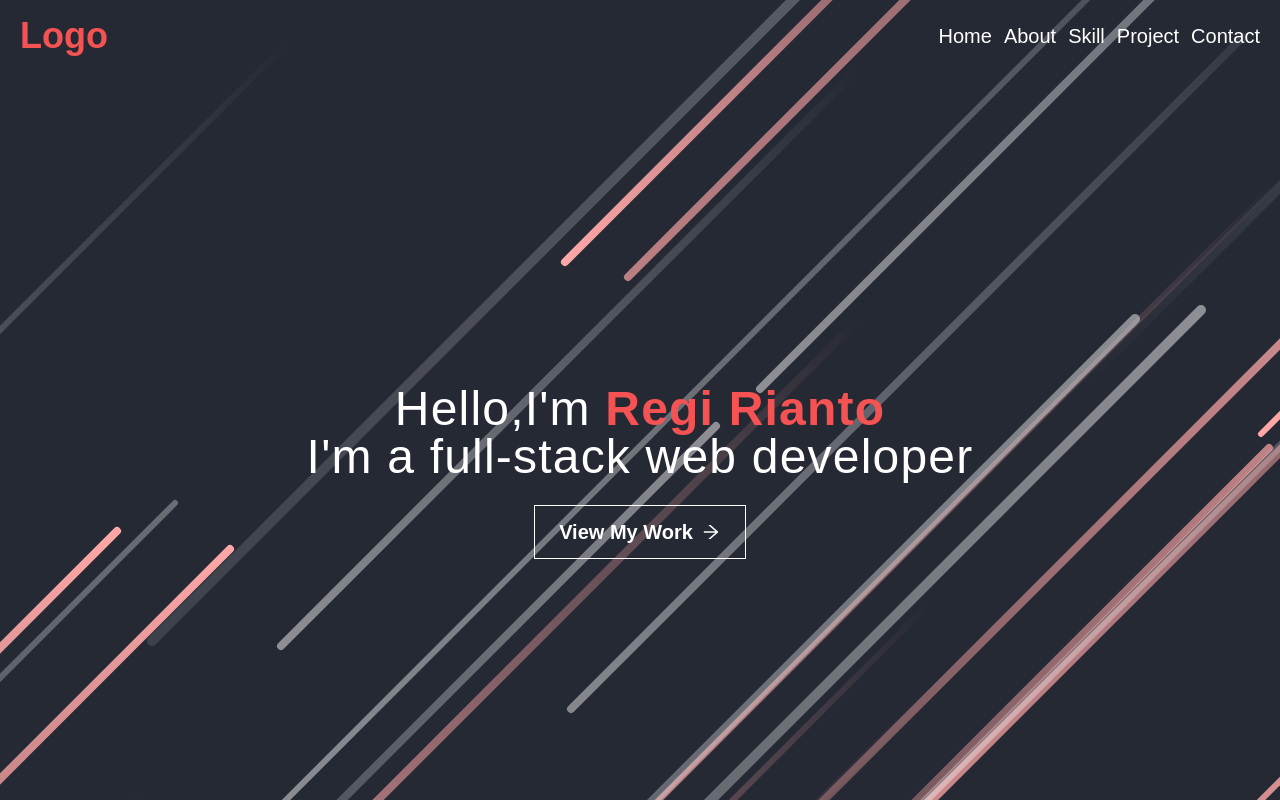
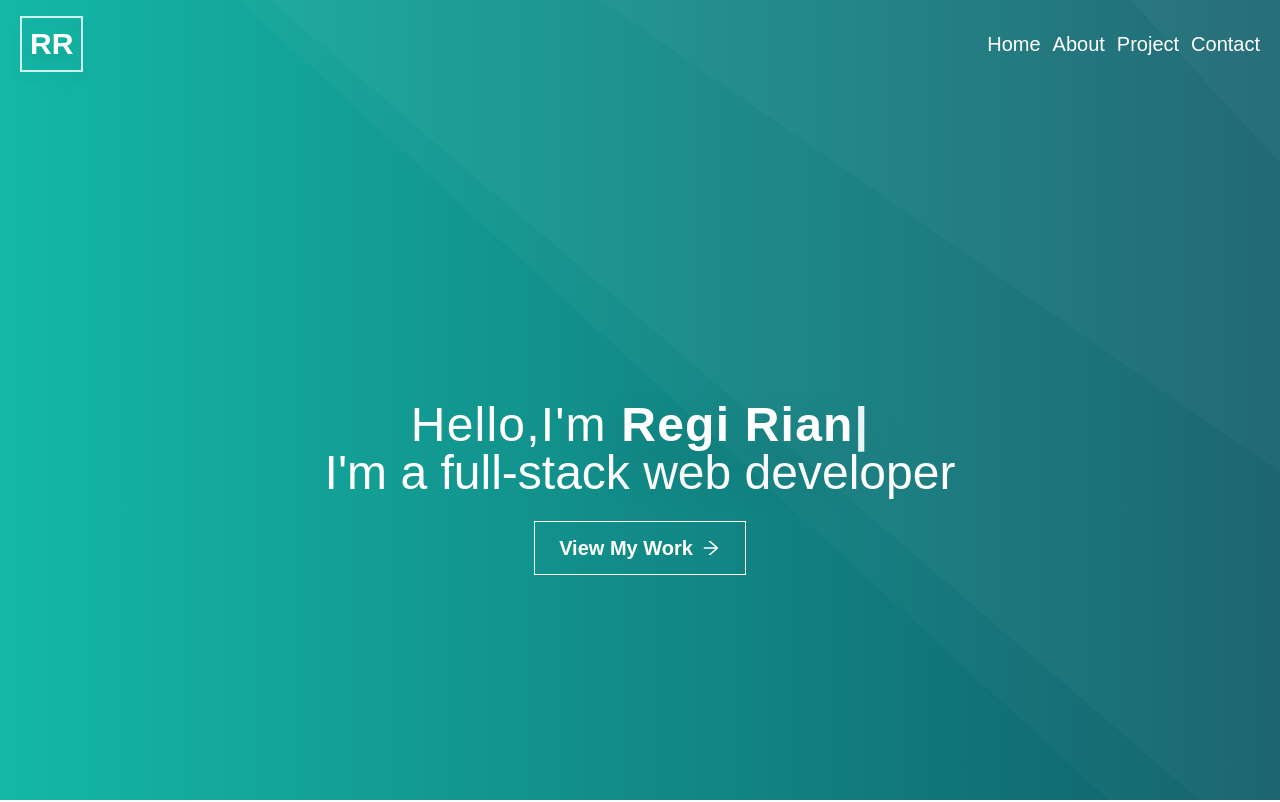
Before and after one commit to regirianto/portfolio, a React (Create React App) app: page / in a window 1280 px wide. Shown: the top 802 px of the page. Built offline with nearby package versions, Linux system fonts and the light colour scheme.

Commit message:
adding smooth scroll

```diff
--- a/package.json
+++ b/package.json
@@ -13,6 +13,7 @@
     "react-dom": "^18.0.0",
     "react-icons": "^4.3.1",
     "react-scripts": "5.0.0",
+    "typewriter-effect": "^2.18.2",
     "web-vitals": "^2.1.4"
   },
   "scripts": {
--- a/src/components/organisms/About/index.jsx
+++ b/src/components/organisms/About/index.jsx
@@ -5,7 +5,7 @@ import Skill from "./Skill";
 
 const About = forwardRef((props, ref) => {
   return (
-    <div className="my-20" ref={ref}>
+    <div className="my-10 py-10" ref={ref}>
       <TitleSection title="about" />
       <Feature />
       <Skill />
--- a/src/components/organisms/Contact/Index.jsx
+++ b/src/components/organisms/Contact/Index.jsx
@@ -1,9 +1,9 @@
-import React from "react";
+import React, { forwardRef, useEffect } from "react";
 import TitleSection from "../../atom/TitleSection";
 
-const Contact = () => {
+const Contact = forwardRef(({}, ref) => {
   return (
-    <div className="my-20">
+    <div className="my-20" ref={ref}>
       <TitleSection title="Contact" />
       <form className="flex justify-center flex-col items-center">
         <p className="text-primary font-bold text-center text-xl mb-5">
@@ -29,13 +29,13 @@ const Contact = () => {
             placeholder="Your Message"
             className="w-full h-32 py-4 px-4  bg-slate-200 rounded focus:ring-2 focus:ring-primary outline-none placeholder:font-semibold"
           ></textarea>
-          <button className="bg-primary font-semibold text-xl  text-white py-2 rounded-full font-inter uppercase tracking-wide">
+          <button className="bg-primary hover:bg-primary/90 font-semibold text-xl  text-white py-2 rounded-full font-inter uppercase tracking-wide">
             Submit
           </button>
         </div>
       </form>
     </div>
   );
-};
+});
 
 export default Contact;
--- /dev/null
+++ b/src/components/organisms/Footer/Index.jsx
@@ -0,0 +1,51 @@
+import React from "react";
+import {
+  AiOutlineMail,
+  AiOutlineWhatsApp,
+  AiFillGithub,
+  AiOutlineArrowUp,
+} from "react-icons/ai";
+
+const Footer = () => {
+  return (
+    <div className="w-full bg-secondary text-white py-10 text-center relative ">
+      <div className="flex justify-center gap-3 items-center">
+        <div
+          className="absolute left-0 right-0 -top-5 max-w-max m-auto p-1 rounded-full text-center   bg-primary text-4xl font-bold cursor-pointer hover:bg-primary/90 transition-colors"
+          onClick={() => window.scrollTo({ top: 0, behavior: "smooth" })}
+        >
+          <AiOutlineArrowUp />
+        </div>
+        <a href="mailto:regirianto22@gmail.com" rel="noopener noreferrer block">
+          <div className="text-2xl p-2 border border-white/30 rounded-full hover:bg-primary transition-colors font-semibold cursor-pointer ">
+            <AiOutlineMail />
+          </div>
+        </a>
+        <a
+          href="https://wa.me/6287779291527"
+          target="_blank"
+          rel="noopener noreferrer block"
+        >
+          <div className="text-2xl p-2 border border-white/30 rounded-full hover:bg-primary transition-colors font-semibold cursor-pointer ">
+            <AiOutlineWhatsApp />
+          </div>
+        </a>
+        <a
+          href="https://github.com/regirianto"
+          target="_blank"
+          rel="noopener noreferrer block"
+        >
+          <div className="text-2xl p-2 border border-white/30 rounded-full hover:bg-primary transition-colors font-semibold cursor-pointer ">
+            <AiFillGithub />
+          </div>
+        </a>
+      </div>
+      <p className="mt-4 font-extralight text-opacity-20 uppercase">
+        Regi Rianto{" "}
+        <span className="text-primary/90"> ©{new Date().getFullYear()}</span>
+      </p>
+    </div>
+  );
+};
+
+export default Footer;
--- a/src/components/organisms/Header/index.jsx
+++ b/src/components/organisms/Header/index.jsx
@@ -1,29 +1,42 @@
-import React from "react";
+import React, { useRef } from "react";
 import Navbar from "../Navbar";
+import Typewriter from "typewriter-effect";
 import { AiOutlineArrowRight } from "react-icons/ai";
 
 const Header = ({ to }) => {
+  const homeRef = useRef(null);
   return (
     <div
       className=" h-screen w-full "
       style={{ backgroundImage: "url(/img/Meteor.svg)" }}
+      ref={homeRef}
     >
-      <Navbar to={to} />
+      <Navbar to={to} homeRef={homeRef} />
       <div className="text-white flex items-center flex-col justify-center gap-6  w-full h-full">
         <div className="text-center md:text-5xl text-4xl px-2">
-          <p className="tracking-wide">
-            Hello,I'm&nbsp;
-            <span className="text-primary font-semibold">Regi Rianto </span>
-            <br /> I'm a full-stack web developer
-          </p>
+          <div className="tracking-wide flex justify-center items-center">
+            <p>Hello,I'm&nbsp;</p>
+            <p className="font-bold drop-shadow-2xl">
+              {
+                <Typewriter
+                  options={{
+                    strings: ["Regi Rianto"],
+                    autoStart: true,
+                    loop: true,
+                  }}
+                />
+              }{" "}
+            </p>
+          </div>
+          <p>I'm a full-stack web developer</p>
         </div>
         <div className="">
           <button
-            className="px-6 py-3 md:text-xl text-lg border border-white hover:bg-primary hover:border-transparent outline-none flex items-center gap-2 font-semibold  transition ease-in group"
+            className="px-6 py-3 md:text-xl text-lg border border-white hover:bg-teal-400 hover:border-transparent outline-none flex items-center gap-2 font-bold  transition ease-in group"
             onClick={() =>
               window.scrollTo({
                 behavior: "smooth",
-                top: to.current.offsetTop - 30,
+                top: to.aboutRef.current.offsetTop,
               })
             }
           >
--- a/src/components/organisms/Navbar/MobileNav.jsx
+++ b/src/components/organisms/Navbar/MobileNav.jsx
@@ -6,13 +6,12 @@ const MobileNav = ({ show, to }) => {
     <div
       className={`md:hidden  ${
         show ? "left-0" : "-left-[200%]"
-      } absolute top-0 backdrop-blur-xl mobile  w-screen min-h-screen text-white flex flex-col justify-center gap-y-14 items-center  font-semibold transition-all duration-300 z-10 `}
+      } absolute top-0 backdrop-blur-md mobile  w-screen min-h-screen text-white flex flex-col justify-center gap-y-14 items-center  font-semibold transition-all duration-300 z-10 `}
     >
       <LinkItem title={"Home"} />
       <LinkItem title={"About"} to={to.aboutRef} />
-      <LinkItem title={"Skill"} />
       <LinkItem title={"Project"} to={to.projectRef} />
-      <LinkItem title={"Contact"} />
+      <LinkItem title={"Contact"} to={to.contactRef} />
     </div>
   );
 };
--- a/src/components/organisms/Navbar/index.jsx
+++ b/src/components/organisms/Navbar/index.jsx
@@ -4,7 +4,7 @@ import { GoThreeBars } from "react-icons/go";
 import { MdClose } from "react-icons/md";
 import MobileNav from "./MobileNav";
 import { disableBodyScroll, clearAllBodyScrollLocks } from "body-scroll-lock";
-const Navbar = ({ to }) => {
+const Navbar = ({ to, homeRef }) => {
   const [show, setShow] = useState(false);
 
   useEffect(() => {
@@ -31,14 +31,15 @@ const Navbar = ({ to }) => {
     <div className="text-white">
       <div className="container mx-auto py-4 flex justify-between items-center px-5 z-40">
         <div className="">
-          <p className="text-4xl font-semibold text-primary">Logo</p>
+          <p className="text-3xl font-semibold border-2 border-white/80 p-2 drop-shadow-xl cursor-pointer select-none">
+            RR
+          </p>
         </div>
         <div className="md:flex hidden gap-x-3">
-          <LinkItem title={"Home"} />
+          <LinkItem title={"Home"} to={homeRef} />
           <LinkItem title={"About"} to={to.aboutRef} />
-          <LinkItem title={"Skill"} />
           <LinkItem title={"Project"} to={to.projectRef} />
-          <LinkItem title={"Contact"} />
+          <LinkItem title={"Contact"} to={to.contactRef} />
         </div>
         <div className="md:hidden absolute right-10 z-20  mobile">
           {!show ? (
--- a/src/pages/Home.jsx
+++ b/src/pages/Home.jsx
@@ -2,13 +2,14 @@ import React, { useEffect, useRef } from "react";
 import About from "../components/organisms/About";
 import Certificate from "../components/organisms/Certificate/Index";
 import Contact from "../components/organisms/Contact/Index";
+import Footer from "../components/organisms/Footer/Index";
 import Header from "../components/organisms/Header";
 import Project from "../components/organisms/Project/Index";
 
 const Home = () => {
-  const aboutRef = useRef();
-  const projectRef = useRef();
-  const certificateRef = useRef();
+  const aboutRef = useRef(null);
+  const projectRef = useRef(null);
+  const certificateRef = useRef(null);
   const contactRef = useRef();
 
   return (
@@ -17,7 +18,8 @@ const Home = () => {
       <About ref={aboutRef} />
       <Project ref={projectRef} />
       <Certificate />
-      <Contact />
+      <Contact ref={contactRef} />
+      <Footer />
     </div>
   );
 };
--- a/tailwind.config.js
+++ b/tailwind.config.js
@@ -7,7 +7,7 @@ module.exports = {
     },
     extend: {
       colors: {
-        primary: "#F55353",
+        primary: "#14b8a6",
         secondary: "#252934",
       },
     },
```
Also changed, not shown: public/img/Meteor.svg, 1 other file (tests, documents, lock files or other folders).
